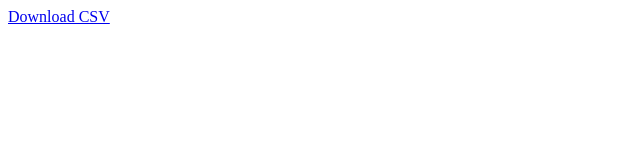
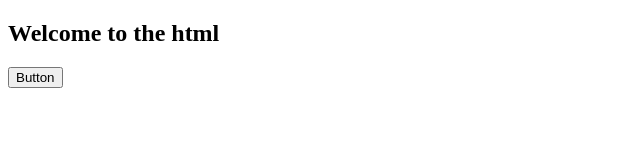
Before and after one commit to FabKaiz/web-scraper, a website: page index.html in a window 1280 px wide. Shown: the whole page, without its empty margins (0-640 px from the left). Drawn offline with Linux system fonts and the light colour scheme.

Commit message:
added html css

```diff
--- a/index.html
+++ b/index.html
@@ -5,11 +5,16 @@
   <meta charset="UTF-8">
   <meta http-equiv="X-UA-Compatible" content="IE=edge">
   <meta name="viewport" content="width=device-width, initial-scale=1.0">
+  <link rel="stylesheet" href="pages/css/styles.css">
   <title>Scrapping</title>
 </head>
 
 <body>
-  <a href='#' onclick='downloadCSV({ filename: "stock-data.csv" });'>Download CSV</a>
+  <h2>Welcome to the html</h2>
+  <button>Button</button>
+
+
+  <script type="module" src="./js/app.js"></script>
 </body>
 
 </html>
--- /dev/null
+++ b/pages/css/styles.css
@@ -0,0 +1,3 @@
+* {
+  /* background-color: #bdbdbd; */
+}
```
